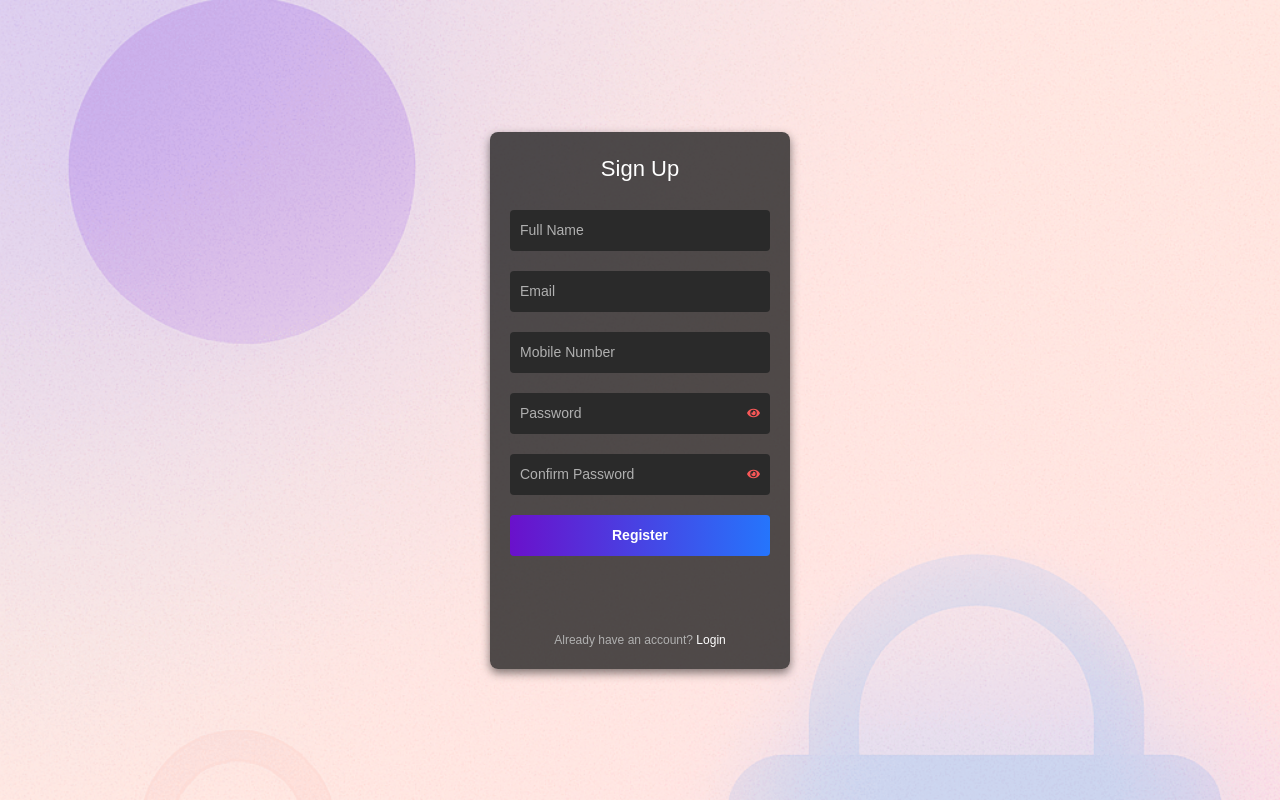
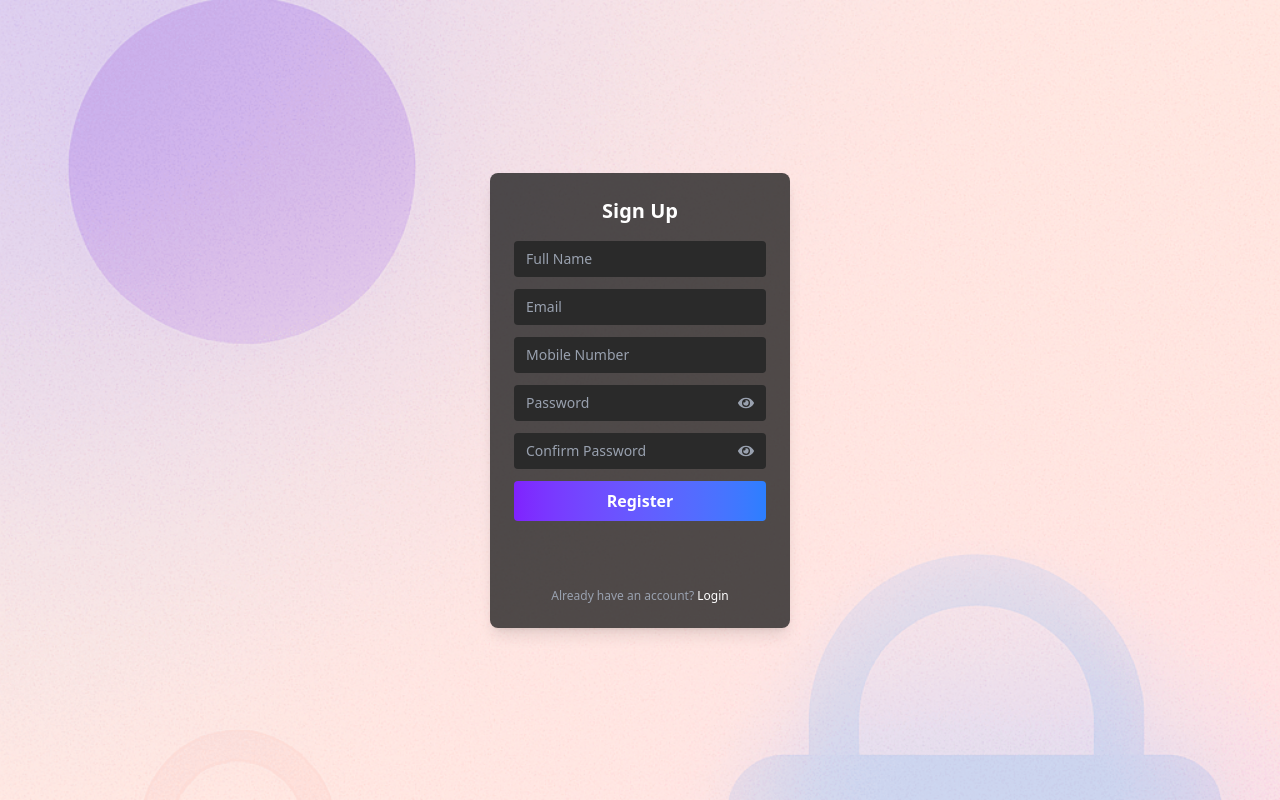
Before and after one commit to roshannoonoottil/Second_Main_Project, a React (Vite) app in the folder Clint/: page /signup in a window 1280 px wide. Built offline with nearby package versions, Linux system fonts and the light colour scheme.

Commit message:
styled with tailwind

```diff
--- a/Clint/src/Components/User/SignUp/SignUp.css
+++ /dev/null
@@ -1,98 +0,0 @@
-/* Reset */
-* {
-    margin: 0;
-    padding: 0;
-    box-sizing: border-box;
-  }
-
-  /* Body */
-  body {
-    font-family: 'Poppins', sans-serif;
-    display: flex;
-    justify-content: center;
-    align-items: center;
-    min-height: 100vh;
-    background: #121212;
-    color: #e0e0e0;
-  }
-
- /* SignUp Container */
-.signup-container {
-    background: rgba(30, 30, 30, 0.781); /* Adjusted for transparency */
-    border-radius: 8px;
-    padding: 20px;
-    width: 300px;
-    text-align: center;
-    box-shadow: 0 4px 10px rgba(0, 0, 0, 0.5);
-  }
-
-
-  .signup-container h1 {
-    font-size: 22px;
-    margin-bottom: 15px;
-    color: #ffffff;
-  }
-
-  /* Input Fields */
-  form input {
-    width: 100%;
-    padding: 10px;
-    margin: 10px 0;
-    border: none;
-    border-radius: 4px;
-    background: #2a2a2a;
-    color: #fff;
-    font-size: 14px;
-  }
-
-  form input::placeholder {
-    color: #b0b0b0;
-  }
-
-  form input:focus {
-    outline: none;
-    border: 1px solid #6a11cb;
-    box-shadow: 0 0 5px #6a11cb;
-  }
-
-  /* Buttons */
-  .signup-button {
-    width: 100%;
-    padding: 10px;
-    margin: 10px 0;
-    border: none;
-    border-radius: 4px;
-    font-size: 14px;
-    font-weight: bold;
-    cursor: pointer;
-  }
-
-  .signup-button {
-    background: linear-gradient(90deg, #6a11cb, #2575fc);
-    color: #fff;
-  }
-
-  .signup-button:hover {
-    background: linear-gradient(90deg, #2575fc, #6a11cb);
-  }
-
-  /* Footer Text */
-  p {
-    margin-top: 10px;
-    font-size: 12px;
-    color: #b0b0b0;
-  }
-
-  p a {
-    color: #ffffff;
-    text-decoration: none;
-  }
-
-  p a:hover {
-    color: #25d5fc;
-  }
-  span {
-    color: rgb(246, 87, 87);
-    font-family:'Courier New', Courier, monospace;
-    font-size: small;
-  }
--- a/Clint/src/Components/User/SignUp/SignUp.tsx
+++ b/Clint/src/Components/User/SignUp/SignUp.tsx
@@ -1,5 +1,4 @@
 import React, { useState } from 'react';
-import './SignUp.css';
 import { useNavigate } from 'react-router-dom';
 import { FaEye, FaEyeSlash } from 'react-icons/fa';
 import { ToastContainer, toast } from 'react-toastify';
@@ -157,49 +156,98 @@ function SignUp() {
   };
 
   return (
-    <div className="signup-container">
-      <h1>Sign Up</h1>
+  <div className="bg-[#1e1e1ec7] rounded-lg p-6 w-[300px] text-center shadow-lg text-white">
+    <h1 className="text-xl mb-4 font-semibold">Sign Up</h1>
     <form onSubmit={handleSubmit}>
       {/* Full Name */}
-        <div className="form-group">
-          <input type="text" placeholder="Full Name" value={fullName} onChange={(e) => setFullName(e.target.value)} onBlur={validateFullName} />
-          {fullNameError && <span className="error">{fullNameError}</span>}
+      <div className="mb-3">
+        <input
+          type="text"
+          placeholder="Full Name"
+          value={fullName}
+          onChange={(e) => setFullName(e.target.value)}
+          onBlur={validateFullName}
+          className="w-full px-3 py-2 bg-[#2a2a2a] text-white text-sm rounded focus:outline-none focus:ring-2 focus:ring-violet-500 placeholder-gray-400"
+        />
+        {fullNameError && <span className="text-red-400 text-xs font-mono">{fullNameError}</span>}
       </div>
       {/* Email */}
-        <div className="form-group">
-          <input type="email" placeholder="Email" value={email} onChange={(e) => setEmail(e.target.value)} onBlur={validateEmail} />
-          {emailError && <span className="error">{emailError}</span>}
+      <div className="mb-3">
+        <input
+          type="email"
+          placeholder="Email"
+          value={email}
+          onChange={(e) => setEmail(e.target.value)}
+          onBlur={validateEmail}
+          className="w-full px-3 py-2 bg-[#2a2a2a] text-white text-sm rounded focus:outline-none focus:ring-2 focus:ring-violet-500 placeholder-gray-400"
+        />
+        {emailError && <span className="text-red-400 text-xs font-mono">{emailError}</span>}
       </div>
       {/* Mobile Number */}
-        <div className="form-group">
-          <input type="tel" placeholder="Mobile Number" value={mobile} onChange={(e) => setMobile(e.target.value)} onBlur={validateMobile} />
-          {mobileError && <span className="error">{mobileError}</span>}
+      <div className="mb-3">
+        <input
+          type="tel"
+          placeholder="Mobile Number"
+          value={mobile}
+          onChange={(e) => setMobile(e.target.value)}
+          onBlur={validateMobile}
+          className="w-full px-3 py-2 bg-[#2a2a2a] text-white text-sm rounded focus:outline-none focus:ring-2 focus:ring-violet-500 placeholder-gray-400"
+        />
+        {mobileError && <span className="text-red-400 text-xs font-mono">{mobileError}</span>}
       </div>
       {/* Password */}
-        <div className="form-group">
-          <div style={{ position: 'relative' }}>
-            <input type={showPassword ? 'text' : 'password'} placeholder="Password" value={password} onChange={(e) => setPassword(e.target.value)} onBlur={validatePassword} style={{ paddingRight: '40px' }} required />
-            <span onClick={() => setShowPassword((prev) => !prev)} style={{ position: 'absolute', right: '10px', top: '50%', transform: 'translateY(-50%)', cursor: 'pointer' }}>
+      <div className="mb-3 relative">
+        <input
+          type={showPassword ? 'text' : 'password'}
+          placeholder="Password"
+          value={password}
+          onChange={(e) => setPassword(e.target.value)}
+          onBlur={validatePassword}
+          required
+          className="w-full px-3 py-2 pr-10 bg-[#2a2a2a] text-white text-sm rounded focus:outline-none focus:ring-2 focus:ring-violet-500 placeholder-gray-400"
+        />
+        <span
+          onClick={() => setShowPassword((prev) => !prev)}
+          className="absolute right-3 top-1/2 transform -translate-y-1/2 cursor-pointer text-gray-400"
+        >
           {showPassword ? <FaEyeSlash /> : <FaEye />}
         </span>
-          </div>
-          {passwordError && <span className="error">{passwordError}</span>}
+        {passwordError && <span className="text-red-400 text-xs font-mono">{passwordError}</span>}
       </div>
       {/* Confirm Password */}
-        <div className="form-group">
-          <div style={{ position: 'relative' }}>
-            <input type={showConfirmPassword ? 'text' : 'password'} placeholder="Confirm Password" value={confirmPassword} onChange={(e) => setConfirmPassword(e.target.value)} onBlur={validateConfirmPassword} style={{ paddingRight: '40px' }} required />
-            <span onClick={() => setShowConfirmPassword((prev) => !prev)} style={{ position: 'absolute', right: '10px', top: '50%', transform: 'translateY(-50%)', cursor: 'pointer' }}>
+      <div className="mb-3 relative">
+        <input
+          type={showConfirmPassword ? 'text' : 'password'}
+          placeholder="Confirm Password"
+          value={confirmPassword}
+          onChange={(e) => setConfirmPassword(e.target.value)}
+          onBlur={validateConfirmPassword}
+          required
+          className="w-full px-3 py-2 pr-10 bg-[#2a2a2a] text-white text-sm rounded focus:outline-none focus:ring-2 focus:ring-violet-500 placeholder-gray-400"
+        />
+        <span
+          onClick={() => setShowConfirmPassword((prev) => !prev)}
+          className="absolute right-3 top-1/2 transform -translate-y-1/2 cursor-pointer text-gray-400"
+        >
           {showConfirmPassword ? <FaEyeSlash /> : <FaEye />}
         </span>
+        {confirmPasswordError && <span className="text-red-400 text-xs font-mono">{confirmPasswordError}</span>}
       </div>
-          {confirmPasswordError && <span className="error">{confirmPasswordError}</span>}
-        </div>
-        {submitError && <div className="error submit-error">{submitError}</div>}
-        <button type="submit" className="signup-button">Register</button>
+      {submitError && <div className="text-red-400 text-xs font-mono mb-2">{submitError}</div>}
+      <button
+        type="submit"
+        className="w-full bg-gradient-to-r from-violet-600 to-blue-500 text-white font-semibold py-2 rounded hover:from-blue-500 hover:to-violet-600 transition"
+      >
+        Register
+      </button>
     </form>
-      <GoogleAuth/>
-      <p>Already have an account? <a href="#" onClick={login}>Login</a></p>
+    <GoogleAuth />
+    <p className="mt-3 text-xs text-gray-400">
+      Already have an account?{' '}
+      <a href="#" onClick={login} className="text-white hover:text-blue-400">
+        Login
+      </a>
+    </p>
 
     <ToastContainer
       position="top-right"
@@ -214,6 +262,7 @@ pauseOnHover
     />
   </div>
 );
+
 }
 
 export default SignUp;
```
Lines whose indentation alone changed are shown as unchanged.
